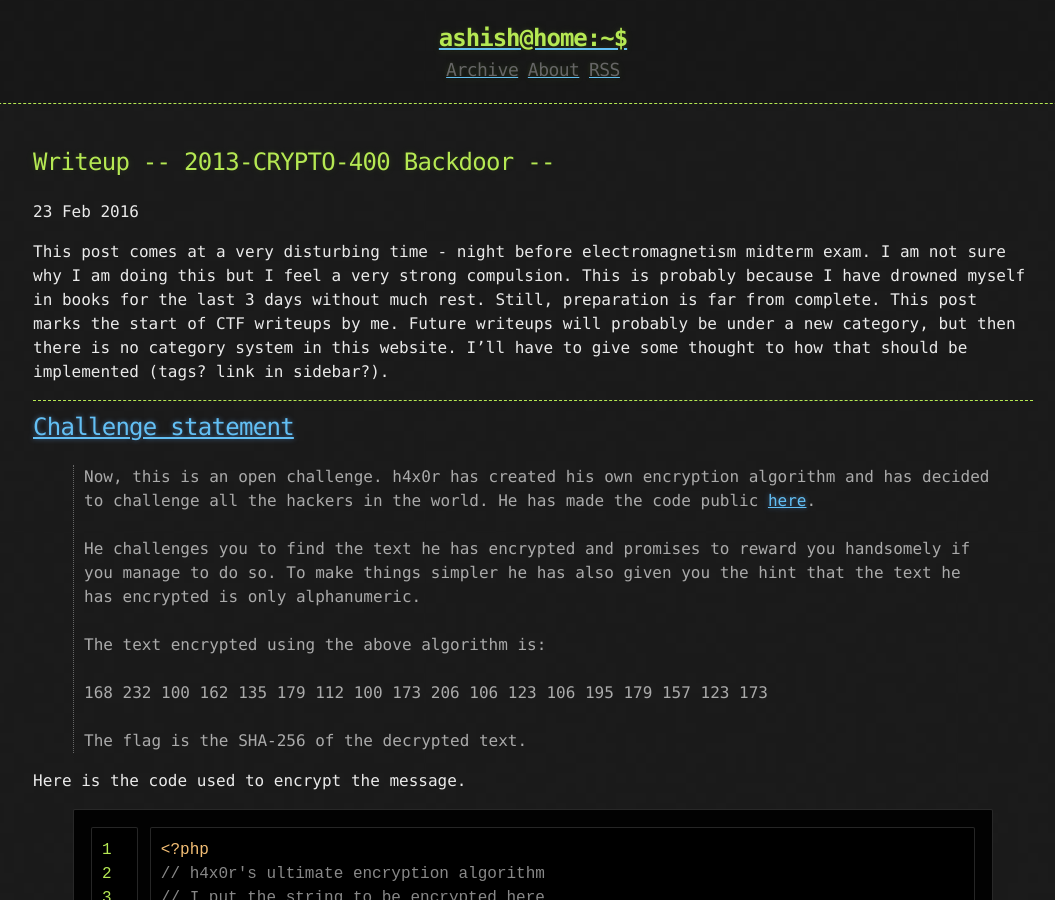
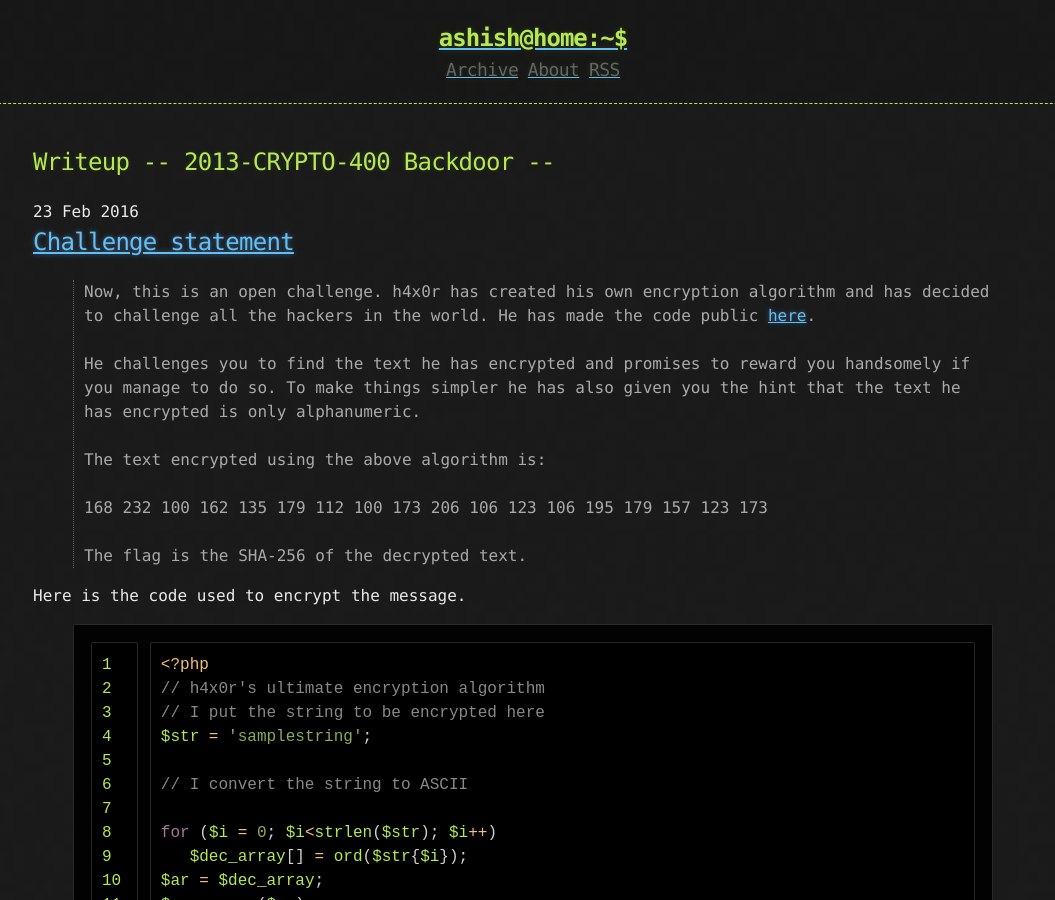
Before and after one commit to tocttou/tocttou.github.io, a Jekyll site: the page built from _posts/2016-02-23-2013-CRYPTO-400.md, in a window 1280 px wide and 900 px high. Shown: the whole window, without its empty margins (107-1162 px from the left). Built offline with Jekyll 4.4.1, drawn with Linux system fonts in a browser that asks for light colours; nearby versions of some CDN libraries; comment, search, counter and statistics services are not loaded.

Commit message:
Update 2016-02-23-2013-CRYPTO-400.md

```diff
--- a/_posts/2016-02-23-2013-CRYPTO-400.md
+++ b/_posts/2016-02-23-2013-CRYPTO-400.md
@@ -2,10 +2,6 @@
 title: Writeup -- 2013-CRYPTO-400 Backdoor --
 published: true
 ---
-
-This post comes at a very disturbing time - night before electromagnetism midterm exam. I am not sure why I am doing this but I feel a very strong compulsion. This is probably because I have drowned myself in books for the last 3 days without much rest. Still, preparation is far from complete. This post marks the start of CTF writeups by me. Future writeups will probably be under a new category, but then there is no category system in this website. I'll have to give some thought to how that should be implemented (tags? link in sidebar?).
-
-<hr>
 
 ## [Challenge statement](https://backdoor.sdslabs.co/challenges/2013-CRYPTO-400)
 
```
